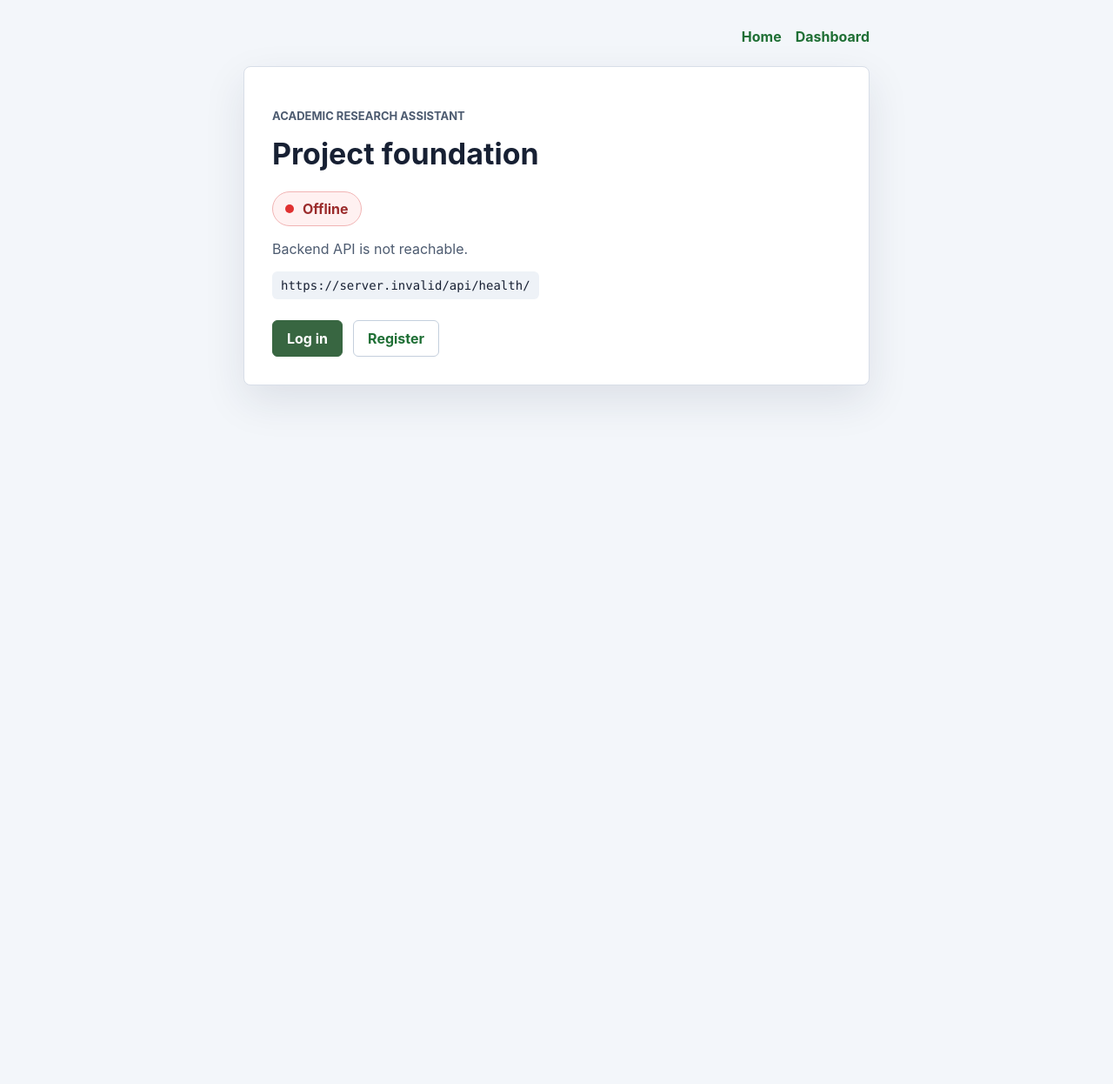
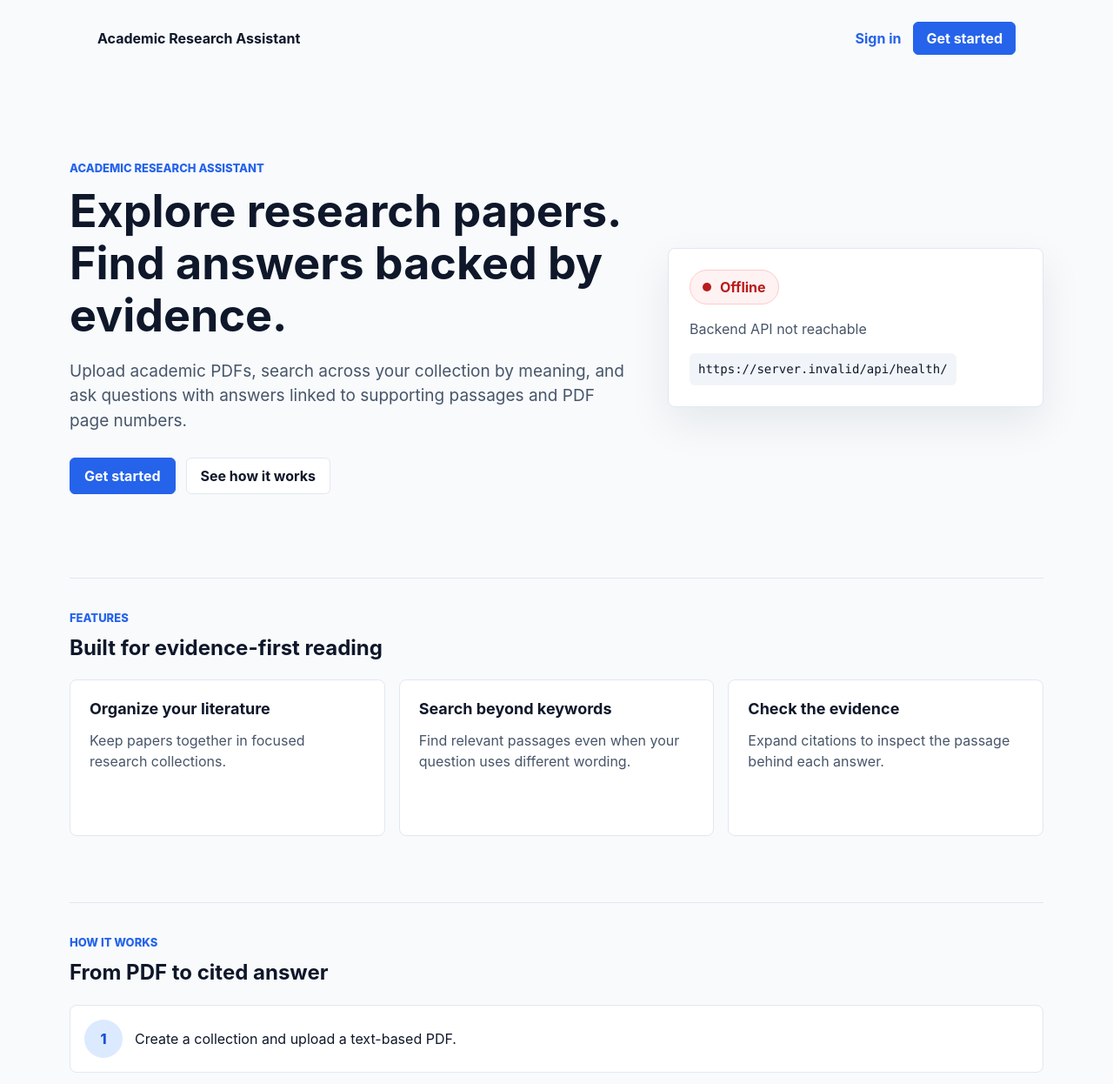
Before and after one commit to Divinedickson/academic-research-assistant, a React (Vite) app in the folder frontend/: page / in a window 1280 px wide. Shown: the top 1246 px of the page at 87% size. Before the commit the page ends 800 px from the top, so only its background shows below. Built offline with nearby package versions, Linux system fonts and the light colour scheme; no server answers.

Commit message:
enhanced ui

```diff
--- a/frontend/src/App.css
+++ b/frontend/src/App.css
@@ -1,5 +1,5 @@
 .app-shell {
-  min-height: 100svh;
+  min-height: calc(100svh - 88px);
   display: flex;
   flex-direction: column;
   align-items: center;
@@ -7,65 +7,237 @@
 }
 
 .top-nav {
-  width: min(100%, 720px);
+  width: min(100%, 1120px);
+  min-height: 72px;
   display: flex;
+  align-items: center;
+  justify-content: space-between;
+  gap: 24px;
+  margin: 0 auto;
+  padding: 16px 32px 0;
+}
+
+.brand-link {
+  color: var(--color-text);
+  font-size: 16px;
+  font-weight: 800;
+  text-decoration: none;
+}
+
+.nav-actions {
+  display: flex;
+  align-items: center;
+  gap: 14px;
+  flex-wrap: wrap;
   justify-content: flex-end;
-  gap: 16px;
-  margin-bottom: 24px;
 }
 
 .top-nav a,
 .panel a {
-  color: #1f6f35;
+  color: var(--color-primary);
   font-weight: 700;
   text-decoration: none;
 }
 
+.top-nav .brand-link {
+  color: var(--color-text);
+}
+
 .top-nav a:hover,
 .panel a:hover {
+  color: var(--color-primary-hover);
   text-decoration: underline;
 }
 
+.top-nav .brand-link:hover,
+.top-nav .button:hover,
+.panel .button:hover {
+  text-decoration: none;
+}
+
+a:focus-visible,
+button:focus-visible,
+input:focus-visible,
+textarea:focus-visible,
+summary:focus-visible {
+  outline: none;
+  box-shadow: var(--focus-ring);
+}
+
 .panel {
-  width: min(100%, 720px);
-  border: 1px solid #d8dee8;
+  width: min(100%, 760px);
+  border: 1px solid var(--color-border);
   border-radius: 8px;
   padding: 32px;
-  background: #ffffff;
-  box-shadow: 0 18px 48px rgba(26, 42, 68, 0.1);
+  background: var(--color-card);
+  box-shadow: var(--shadow-card);
 }
 
 .eyebrow {
   margin: 0 0 10px;
   font-size: 13px;
-  font-weight: 700;
+  font-weight: 800;
   letter-spacing: 0;
-  color: #386641;
+  color: var(--color-primary);
   text-transform: uppercase;
 }
 
 h1 {
   margin: 0 0 24px;
-  color: #172033;
+  color: var(--color-text);
   font-size: 34px;
   line-height: 1.15;
 }
 
 h2 {
   margin: 0 0 16px;
-  color: #172033;
+  color: var(--color-text);
   font-size: 24px;
+  line-height: 1.2;
 }
 
 h3 {
   margin: 0 0 8px;
-  color: #172033;
+  color: var(--color-text);
   font-size: 18px;
+  line-height: 1.25;
 }
 
 .panel p {
   margin: 16px 0;
-  color: #4d5b70;
+  color: var(--color-text-secondary);
+}
+
+.landing-page {
+  width: min(100%, 1120px);
+  display: grid;
+  gap: 40px;
+}
+
+.landing-hero {
+  min-height: 520px;
+  display: grid;
+  grid-template-columns: minmax(0, 1.2fr) minmax(280px, 0.8fr);
+  align-items: center;
+  gap: 40px;
+  padding: 56px 0 32px;
+}
+
+.hero-copy {
+  max-width: 720px;
+}
+
+.hero-copy h1 {
+  max-width: 760px;
+  margin-bottom: 20px;
+  font-size: 52px;
+  letter-spacing: 0;
+}
+
+.hero-description {
+  max-width: 680px;
+  margin: 0;
+  color: var(--color-text-secondary);
+  font-size: 19px;
+}
+
+.hero-panel {
+  border: 1px solid var(--color-border);
+  border-radius: 8px;
+  padding: 24px;
+  background: var(--color-card);
+  box-shadow: var(--shadow-card);
+}
+
+.hero-panel p {
+  margin: 16px 0;
+  color: var(--color-text-secondary);
+}
+
+.landing-section {
+  display: grid;
+  gap: 22px;
+  padding: 36px 0;
+  border-top: 1px solid var(--color-border);
+}
+
+.section-heading {
+  max-width: 700px;
+}
+
+.section-heading h2 {
+  margin-bottom: 0;
+}
+
+.feature-grid {
+  display: grid;
+  grid-template-columns: repeat(3, minmax(0, 1fr));
+  gap: 16px;
+}
+
+.feature-card {
+  min-height: 180px;
+  border: 1px solid var(--color-border);
+  border-radius: 8px;
+  padding: 22px;
+  background: var(--color-card);
+}
+
+.feature-card p {
+  margin: 12px 0 0;
+  color: var(--color-text-secondary);
+}
+
+.workflow-list {
+  display: grid;
+  gap: 14px;
+  margin: 0;
+  padding: 0;
+  list-style: none;
+}
+
+.workflow-list li {
+  display: grid;
+  grid-template-columns: 44px 1fr;
+  align-items: center;
+  gap: 14px;
+  border: 1px solid var(--color-border);
+  border-radius: 8px;
+  padding: 16px;
+  background: var(--color-card);
+}
+
+.workflow-list span {
+  display: inline-flex;
+  width: 44px;
+  height: 44px;
+  align-items: center;
+  justify-content: center;
+  border-radius: 999px;
+  background: #DBEAFE;
+  color: var(--color-primary-hover);
+  font-weight: 800;
+}
+
+.workflow-list p {
+  margin: 0;
+  color: var(--color-text);
+}
+
+.limits-section {
+  padding-bottom: 56px;
+}
+
+.limits-list {
+  display: grid;
+  gap: 12px;
+  margin: 0;
+  padding-left: 20px;
+  color: var(--color-text-secondary);
+}
+
+.limits-list li::marker {
+  color: var(--color-primary);
 }
 
 .status-indicator {
@@ -74,10 +246,10 @@ h3 {
   gap: 10px;
   min-height: 40px;
   padding: 0 14px;
-  border: 1px solid #ccd6e5;
+  border: 1px solid var(--color-border);
   border-radius: 999px;
-  background: #f7f9fc;
-  color: #4d5b70;
+  background: var(--color-muted);
+  color: var(--color-text-secondary);
   text-transform: capitalize;
 }
 
@@ -85,27 +257,27 @@ h3 {
   width: 10px;
   height: 10px;
   border-radius: 999px;
-  background: #a8b3c2;
+  background: #94A3B8;
 }
 
 .status-indicator.online {
-  border-color: #a7d8b2;
-  background: #edf8ef;
-  color: #1f6f35;
+  border-color: var(--color-success-border);
+  background: var(--color-success-bg);
+  color: var(--color-success);
 }
 
 .status-indicator.online span {
-  background: #2f9e44;
+  background: var(--color-success);
 }
 
 .status-indicator.offline {
-  border-color: #f1b4b4;
-  background: #fff1f1;
-  color: #9b2c2c;
+  border-color: var(--color-danger-border);
+  background: var(--color-danger-bg);
+  color: var(--color-danger);
 }
 
 .status-indicator.offline span {
-  background: #e03131;
+  background: var(--color-danger);
 }
 
 code {
@@ -114,8 +286,8 @@ code {
   padding: 8px 10px;
   overflow-wrap: anywhere;
   border-radius: 6px;
-  background: #eef2f7;
-  color: #172033;
+  background: var(--color-muted);
+  color: var(--color-text);
   font-family: ui-monospace, SFMono-Regular, Consolas, monospace;
   font-size: 14px;
 }
@@ -124,7 +296,7 @@ code {
   display: flex;
   gap: 12px;
   flex-wrap: wrap;
-  margin-top: 24px;
+  margin-top: 28px;
 }
 
 .button {
@@ -133,20 +305,37 @@ code {
   justify-content: center;
   min-height: 42px;
   padding: 0 16px;
-  border: 1px solid #c4cfdd;
+  border: 1px solid var(--color-border);
   border-radius: 6px;
-  background: #ffffff;
-  color: #172033;
+  background: var(--color-card);
+  color: var(--color-text);
   font: inherit;
   font-weight: 700;
   cursor: pointer;
   text-decoration: none;
 }
 
+.button:hover {
+  border-color: #CBD5E1;
+  background: var(--color-muted);
+  text-decoration: none;
+}
+
 .button.primary {
-  border-color: #386641;
-  background: #386641;
-  color: #ffffff;
+  border-color: var(--color-primary);
+  background: var(--color-primary);
+  color: #FFFFFF;
+}
+
+.button.primary:hover {
+  border-color: var(--color-primary-hover);
+  background: var(--color-primary-hover);
+  color: #FFFFFF;
+}
+
+.button.small {
+  min-height: 38px;
+  padding-inline: 14px;
 }
 
 .button:disabled {
@@ -163,18 +352,25 @@ code {
 .auth-form label {
   display: grid;
   gap: 6px;
-  color: #172033;
+  color: var(--color-text);
   font-weight: 700;
 }
 
 .auth-form input,
 .auth-form textarea {
   min-height: 42px;
-  border: 1px solid #c4cfdd;
+  border: 1px solid #CBD5E1;
   border-radius: 6px;
   padding: 0 12px;
-  color: #172033;
+  background: var(--color-card);
+  color: var(--color-text);
   font: inherit;
+}
+
+.auth-form input:hover,
+.auth-form textarea:hover,
+.edit-row input:hover {
+  border-color: #94A3B8;
 }
 
 .auth-form textarea {
@@ -184,16 +380,16 @@ code {
 }
 
 .form-error {
-  border: 1px solid #f1b4b4;
+  border: 1px solid var(--color-danger-border);
   border-radius: 6px;
   padding: 10px 12px;
-  background: #fff1f1;
-  color: #9b2c2c;
+  background: var(--color-danger-bg);
+  color: var(--color-danger);
 }
 
 .page-message {
   margin-top: 25svh;
-  color: #4d5b70;
+  color: var(--color-text-secondary);
 }
 
 .user-details {
@@ -205,21 +401,21 @@ code {
   grid-template-columns: 90px 1fr;
   gap: 12px;
   padding: 12px 0;
-  border-top: 1px solid #d8dee8;
+  border-top: 1px solid var(--color-border);
 }
 
 .user-details dt {
-  color: #4d5b70;
+  color: var(--color-text-secondary);
   font-weight: 700;
 }
 
 .user-details dd {
   margin: 0;
-  color: #172033;
+  color: var(--color-text);
 }
 
 .page-stack {
-  width: min(100%, 720px);
+  width: min(100%, 760px);
   display: grid;
   gap: 24px;
 }
@@ -234,7 +430,7 @@ code {
   justify-content: space-between;
   gap: 16px;
   padding: 16px 0;
-  border-top: 1px solid #d8dee8;
+  border-top: 1px solid var(--color-border);
 }
 
 .item-row p {
@@ -247,7 +443,7 @@ code {
 }
 
 .item-row small {
-  color: #64748b;
+  color: var(--color-text-secondary);
 }
 
 .row-actions,
@@ -266,19 +462,25 @@ code {
   min-height: 42px;
   flex: 1;
   min-width: 180px;
-  border: 1px solid #c4cfdd;
+  border: 1px solid #CBD5E1;
   border-radius: 6px;
   padding: 0 12px;
-  color: #172033;
+  background: var(--color-card);
+  color: var(--color-text);
   font: inherit;
 }
 
 .button.danger {
-  border-color: #f1b4b4;
-  color: #9b2c2c;
+  border-color: var(--color-danger-border);
+  color: var(--color-danger);
+}
+
+.button.danger:hover {
+  background: var(--color-danger-bg);
 }
 
 .status-note {
+  color: var(--color-text-secondary);
   font-size: 14px;
 }
 
@@ -287,14 +489,14 @@ code {
   gap: 12px;
   margin-top: 16px;
   padding-top: 16px;
-  border-top: 1px solid #d8dee8;
+  border-top: 1px solid var(--color-border);
 }
 
 .chunk-preview section {
   padding: 12px;
-  border: 1px solid #d8dee8;
+  border: 1px solid var(--color-border);
   border-radius: 6px;
-  background: #f7f9fc;
+  background: var(--color-muted);
 }
 
 .chunk-preview p,
@@ -307,11 +509,11 @@ code {
   display: grid;
   gap: 8px;
   padding: 16px 0;
-  border-top: 1px solid #d8dee8;
+  border-top: 1px solid var(--color-border);
 }
 
 .search-result small {
-  color: #64748b;
+  color: var(--color-text-secondary);
 }
 
 .answer-box {
@@ -319,7 +521,7 @@ code {
   gap: 14px;
   margin-top: 24px;
   padding-top: 16px;
-  border-top: 1px solid #d8dee8;
+  border-top: 1px solid var(--color-border);
 }
 
 .answer-text {
@@ -333,15 +535,15 @@ code {
 
 .citation-list details,
 .evidence-details {
-  border: 1px solid #d8dee8;
+  border: 1px solid var(--color-border);
   border-radius: 6px;
   padding: 12px;
-  background: #f7f9fc;
+  background: var(--color-muted);
 }
 
 .citation-list summary,
 .evidence-details summary {
-  color: #172033;
+  color: var(--color-text);
   font-weight: 700;
   cursor: pointer;
 }
@@ -351,9 +553,39 @@ code {
   white-space: pre-wrap;
 }
 
-@media (max-width: 640px) {
+@media (max-width: 760px) {
+  .top-nav {
+    align-items: flex-start;
+    flex-direction: column;
+    padding: 16px 20px 0;
+  }
+
+  .nav-actions {
+    width: 100%;
+    justify-content: flex-start;
+  }
+
   .app-shell {
-    padding: 20px;
+    padding: 24px 20px;
+  }
+
+  .landing-hero {
+    min-height: auto;
+    grid-template-columns: 1fr;
+    gap: 24px;
+    padding: 36px 0 20px;
+  }
+
+  .hero-copy h1 {
+    font-size: 40px;
+  }
+
+  .hero-description {
+    font-size: 17px;
+  }
+
+  .feature-grid {
+    grid-template-columns: 1fr;
   }
 
   .panel {
@@ -364,3 +596,23 @@ code {
     flex-direction: column;
   }
 }
+
+@media (max-width: 480px) {
+  .hero-copy h1 {
+    font-size: 34px;
+  }
+
+  .actions,
+  .nav-actions {
+    align-items: stretch;
+    flex-direction: column;
+  }
+
+  .button {
+    width: 100%;
+  }
+
+  .workflow-list li {
+    grid-template-columns: 1fr;
+  }
+}
--- a/frontend/src/App.tsx
+++ b/frontend/src/App.tsx
@@ -1,6 +1,7 @@
 import { Link, Navigate, Route, Routes } from 'react-router-dom'
 import './App.css'
 import { ProtectedRoute } from './auth/ProtectedRoute'
+import { useAuth } from './auth/useAuth'
 import { CollectionDetailPage } from './pages/CollectionDetailPage'
 import { DashboardPage } from './pages/DashboardPage'
 import { HomePage } from './pages/HomePage'
@@ -8,12 +9,30 @@ import { LoginPage } from './pages/LoginPage'
 import { RegisterPage } from './pages/RegisterPage'
 
 function App() {
+  const { isAuthenticated } = useAuth()
+
   return (
+    <>
+      <nav className="top-nav" aria-label="Main navigation">
+        <Link className="brand-link" to="/">
+          Academic Research Assistant
+        </Link>
+        <div className="nav-actions">
+          {isAuthenticated ? (
+            <Link className="button primary small" to="/dashboard">
+              Open dashboard
+            </Link>
+          ) : (
+            <>
+              <Link to="/login">Sign in</Link>
+              <Link className="button primary small" to="/register">
+                Get started
+              </Link>
+            </>
+          )}
+        </div>
+      </nav>
       <main className="app-shell">
-      <nav className="top-nav" aria-label="Main navigation">
-        <Link to="/">Home</Link>
-        <Link to="/dashboard">Dashboard</Link>
-      </nav>
         <Routes>
           <Route path="/" element={<HomePage />} />
           <Route path="/login" element={<LoginPage />} />
@@ -37,6 +56,7 @@ function App() {
           <Route path="*" element={<Navigate to="/" replace />} />
         </Routes>
       </main>
+    </>
   )
 }
 
--- a/frontend/src/index.css
+++ b/frontend/src/index.css
@@ -1,10 +1,27 @@
 :root {
+  --color-background: #F8FAFC;
+  --color-card: #FFFFFF;
+  --color-text: #0F172A;
+  --color-text-secondary: #475569;
+  --color-primary: #2563EB;
+  --color-primary-hover: #1D4ED8;
+  --color-border: #E2E8F0;
+  --color-muted: #F1F5F9;
+  --color-danger: #B91C1C;
+  --color-danger-bg: #FEF2F2;
+  --color-danger-border: #FECACA;
+  --color-success: #15803D;
+  --color-success-bg: #F0FDF4;
+  --color-success-border: #BBF7D0;
+  --shadow-card: 0 18px 48px rgba(15, 23, 42, 0.08);
+  --focus-ring: 0 0 0 3px rgba(37, 99, 235, 0.25);
   font-family:
     Inter, ui-sans-serif, system-ui, -apple-system, BlinkMacSystemFont, "Segoe UI",
     sans-serif;
-  color: #172033;
-  background: #f3f6fa;
+  color: var(--color-text);
+  background: var(--color-background);
   font-synthesis: none;
+  line-height: 1.5;
   text-rendering: optimizeLegibility;
   -webkit-font-smoothing: antialiased;
   -moz-osx-font-smoothing: grayscale;
@@ -16,4 +33,11 @@
 
 body {
   margin: 0;
+  min-width: 320px;
 }
+
+button,
+input,
+textarea {
+  font: inherit;
+}
--- a/frontend/src/pages/HomePage.tsx
+++ b/frontend/src/pages/HomePage.tsx
@@ -5,10 +5,39 @@ import { useAuth } from '../auth/useAuth'
 
 type HealthState = 'checking' | 'online' | 'offline'
 
+const features = [
+  {
+    title: 'Organize your literature',
+    description: 'Keep papers together in focused research collections.',
+  },
+  {
+    title: 'Search beyond keywords',
+    description: 'Find relevant passages even when your question uses different wording.',
+  },
+  {
+    title: 'Check the evidence',
+    description: 'Expand citations to inspect the passage behind each answer.',
+  },
+]
+
+const workflowSteps = [
+  'Create a collection and upload a text-based PDF.',
+  'Process and embed the paper.',
+  'Search your collection or ask a research question.',
+  'Review the answer and its supporting sources.',
+]
+
+const limitations = [
+  'Scanned PDFs currently require OCR and are not supported.',
+  'Generated answers can be incorrect; verify the cited passages.',
+  'Questions and selected excerpts are sent to an external AI provider when generating answers.',
+  'Upload only papers you have permission to process.',
+]
+
 export function HomePage() {
-  const { isAuthenticated, user } = useAuth()
+  const { isAuthenticated } = useAuth()
   const [healthState, setHealthState] = useState<HealthState>('checking')
-  const [message, setMessage] = useState('Checking backend health...')
+  const [message, setMessage] = useState('Checking backend health')
 
   useEffect(() => {
     const controller = new AbortController()
@@ -27,13 +56,13 @@ export function HomePage() {
         setHealthState(data.status === 'ok' ? 'online' : 'offline')
         setMessage(
           data.status === 'ok'
-            ? 'Backend API is available.'
-            : 'Backend responded, but the health status was unexpected.',
+            ? 'Backend API available'
+            : 'Backend responded with an unexpected status',
         )
       } catch {
         if (!controller.signal.aborted) {
           setHealthState('offline')
-          setMessage('Backend API is not reachable.')
+          setMessage('Backend API not reachable')
         }
       }
     }
@@ -44,31 +73,85 @@ export function HomePage() {
   }, [])
 
   return (
-    <section className="panel" aria-live="polite">
+    <div className="landing-page">
+      <section className="landing-hero">
+        <div className="hero-copy">
           <p className="eyebrow">Academic Research Assistant</p>
-      <h1>Project foundation</h1>
-      <div className={`status-indicator ${healthState}`}>
+          <h1>Explore research papers. Find answers backed by evidence.</h1>
+          <p className="hero-description">
+            Upload academic PDFs, search across your collection by meaning, and ask questions with
+            answers linked to supporting passages and PDF page numbers.
+          </p>
+          <div className="actions">
+            {isAuthenticated ? (
+              <Link className="button primary" to="/dashboard">
+                Open dashboard
+              </Link>
+            ) : (
+              <Link className="button primary" to="/register">
+                Get started
+              </Link>
+            )}
+            <a className="button" href="#workflow">
+              See how it works
+            </a>
+          </div>
+        </div>
+        <aside className="hero-panel" aria-label="System status">
+          <div className={`status-indicator ${healthState}`} aria-live="polite">
             <span aria-hidden="true" />
             <strong>{healthState}</strong>
           </div>
           <p>{message}</p>
           <code>{API_BASE_URL}/api/health/</code>
-      <div className="actions">
-        {isAuthenticated ? (
-          <Link className="button primary" to="/dashboard">
-            Open dashboard for {user?.username}
-          </Link>
-        ) : (
-          <>
-            <Link className="button primary" to="/login">
-              Log in
-            </Link>
-            <Link className="button" to="/register">
-              Register
-            </Link>
-          </>
-        )}
+        </aside>
+      </section>
+
+      <section className="landing-section" aria-labelledby="features-heading">
+        <div className="section-heading">
+          <p className="eyebrow">Features</p>
+          <h2 id="features-heading">Built for evidence-first reading</h2>
+        </div>
+        <div className="feature-grid">
+          {features.map((feature) => (
+            <article className="feature-card" key={feature.title}>
+              <h3>{feature.title}</h3>
+              <p>{feature.description}</p>
+            </article>
+          ))}
         </div>
       </section>
+
+      <section
+        className="landing-section workflow-section"
+        id="workflow"
+        aria-labelledby="workflow-heading"
+      >
+        <div className="section-heading">
+          <p className="eyebrow">How it works</p>
+          <h2 id="workflow-heading">From PDF to cited answer</h2>
+        </div>
+        <ol className="workflow-list">
+          {workflowSteps.map((step, index) => (
+            <li key={step}>
+              <span>{index + 1}</span>
+              <p>{step}</p>
+            </li>
+          ))}
+        </ol>
+      </section>
+
+      <section className="landing-section limits-section" aria-labelledby="limits-heading">
+        <div className="section-heading">
+          <p className="eyebrow">Limitations and privacy</p>
+          <h2 id="limits-heading">Use with care</h2>
+        </div>
+        <ul className="limits-list">
+          {limitations.map((item) => (
+            <li key={item}>{item}</li>
+          ))}
+        </ul>
+      </section>
+    </div>
   )
 }
```
Lines whose indentation alone changed are shown as unchanged.
